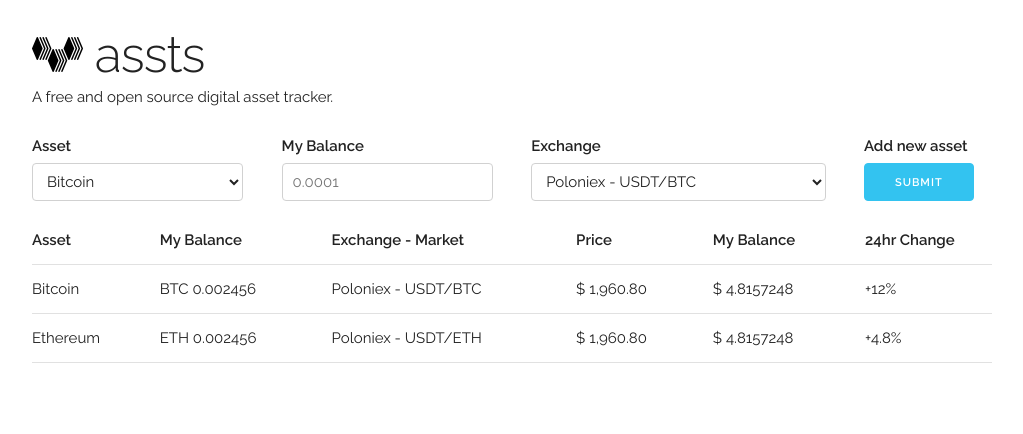
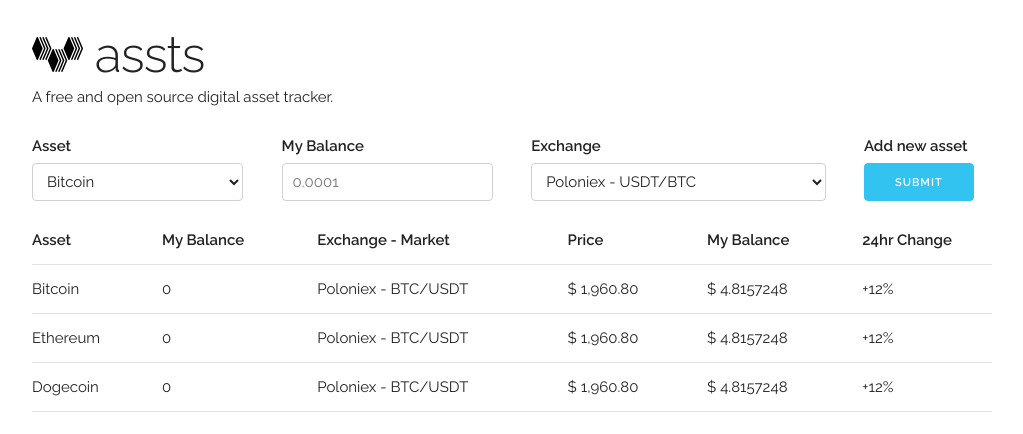
Before and after one commit to andreihod/cryptofolio, an Angular app: page / in a window 1280 px wide. Shown: the top 434 px of the page, without its empty margins (128-1151 px from the left). Built offline with nearby package versions, Linux system fonts and the light colour scheme.

Commit message:
criando serviço e classes

```diff
--- a/src/app/app.component.ts
+++ b/src/app/app.component.ts
@@ -9,6 +9,5 @@ export class AppComponent {
 
   title = 'assts';
   description = 'A free and open source digital asset tracker.';
-  //assets = [];
 
 }
--- a/src/app/app.module.ts
+++ b/src/app/app.module.ts
@@ -6,6 +6,7 @@ import { HttpModule } from '@angular/http';
 import { AppComponent } from './app.component';
 import { AssetListComponent } from './asset-list/asset-list.component';
 import { AssetFormComponent } from './asset-form/asset-form.component';
+import { AssetService } from './asset.service';
 
 @NgModule({
   declarations: [
@@ -18,7 +19,7 @@ import { AssetFormComponent } from './asset-form/asset-form.component';
     FormsModule,
     HttpModule
   ],
-  providers: [],
+  providers: [AssetService],
   bootstrap: [AppComponent]
 })
 export class AppModule { }
--- a/src/app/asset-list/asset-list.component.html
+++ b/src/app/asset-list/asset-list.component.html
@@ -10,21 +10,18 @@
     </tr>
   </thead>
   <tbody>
-    <tr>
-      <td>Bitcoin</td>
-      <td>BTC 0.002456</td>
-      <td>Poloniex - USDT/BTC</td>
+    <tr *ngFor="let asset of assets" >
+      <td>{{asset.name}}</td>
+      <td>{{asset.mybalance}}</td>
+      <td>{{
+            asset.exchange.name + ' - ' +
+            asset.market.currencyFrom + '/' +
+            asset.market.currencyTo
+          }}
+      </td>
       <td>$ 1,960.80</td>
       <td>$ 4.8157248</td>
       <td>+12%</td>
     </tr>
-    <tr>
-      <td>Ethereum</td>
-      <td>ETH 0.002456</td>
-      <td>Poloniex - USDT/ETH</td>
-      <td>$ 1,960.80</td>
-      <td>$ 4.8157248</td>
-      <td>+4.8%</td>
-    </tr>
   </tbody>
 </table>
--- a/src/app/asset-list/asset-list.component.ts
+++ b/src/app/asset-list/asset-list.component.ts
@@ -1,4 +1,7 @@
 import { Component, OnInit } from '@angular/core';
+
+import { Asset } from '../asset';
+import { AssetService } from '../asset.service';
 
 @Component({
   selector: 'app-asset-list',
@@ -7,9 +10,12 @@ import { Component, OnInit } from '@angular/core';
 })
 export class AssetListComponent implements OnInit {
 
-  constructor() { }
+  assets: Asset[];
+
+  constructor(private assetService: AssetService) { }
 
   ngOnInit() {
+    this.assets = this.assetService.getAssets();
   }
 
 }
--- /dev/null
+++ b/src/app/asset.service.ts
@@ -0,0 +1,15 @@
+import { Injectable } from '@angular/core';
+
+import { Asset } from './asset';
+import { ASSETS } from './mock-assets';
+
+@Injectable()
+export class AssetService {
+
+  constructor() { }
+
+  getAssets(): Asset[]{
+    return ASSETS;
+  }
+
+}
--- /dev/null
+++ b/src/app/asset.ts
@@ -0,0 +1,12 @@
+import { Exchange } from './exchange'
+import { Market } from './market'
+
+export class Asset {
+
+  constructor(private id: number,
+              private name: string,
+              private mybalance: number,
+              private exchange: Exchange,
+              private market: Market) { }
+
+}
--- /dev/null
+++ b/src/app/exchange.ts
@@ -0,0 +1,5 @@
+export class Exchange {
+
+  constructor(private name: string) { }
+
+}
--- /dev/null
+++ b/src/app/market.ts
@@ -0,0 +1,5 @@
+export class Market {
+
+  constructor(private currencyFrom: string, private currencyTo: string) { }
+
+}
--- /dev/null
+++ b/src/app/mock-assets.ts
@@ -0,0 +1,25 @@
+
+import { Asset } from './asset'
+import { Exchange } from './exchange'
+import { Market } from './market'
+
+export var ASSETS: Asset[] = [
+  {id: 1,
+    name:'Bitcoin',
+    mybalance: 0.0,
+    exchange: new Exchange("Poloniex"),
+    market: new Market('BTC', 'USDT')
+  },
+  {id: 2,
+    name:'Ethereum',
+    mybalance: 0.0,
+    exchange: new Exchange("Poloniex"),
+    market: new Market("BTC","USDT")
+  },
+  {id: 3,
+    name:'Dogecoin',
+    mybalance: 0.0,
+    exchange: new Exchange("Poloniex"),
+    market: new Market("BTC","USDT")
+  },
+];
```
Also changed, not shown: 1 other file (tests, documents, lock files or other folders).
